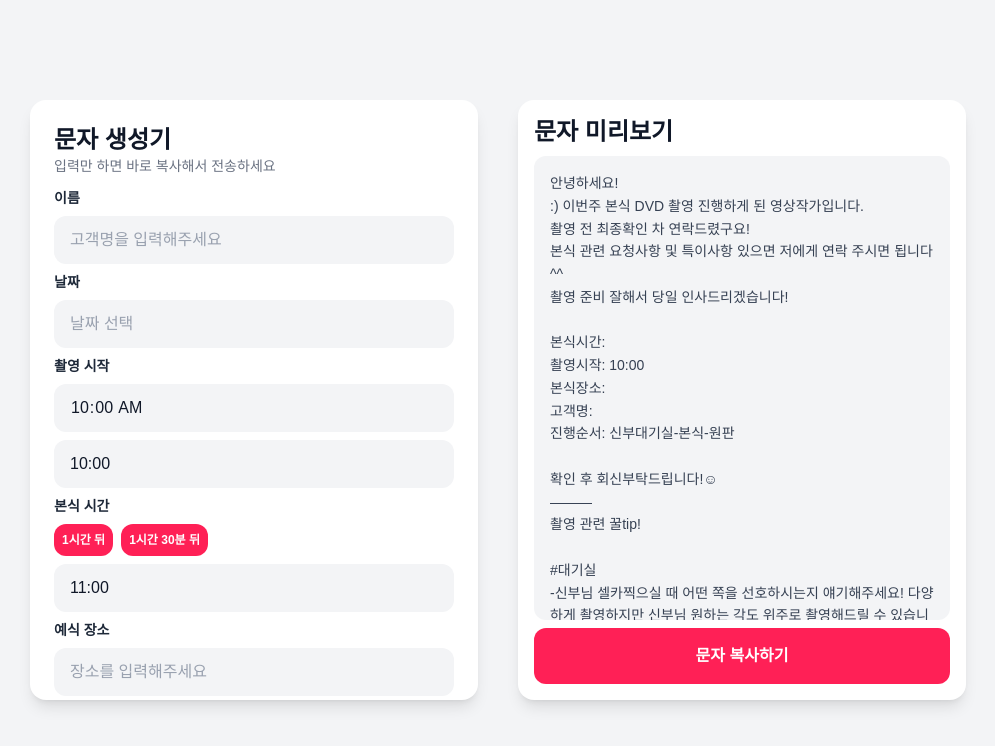
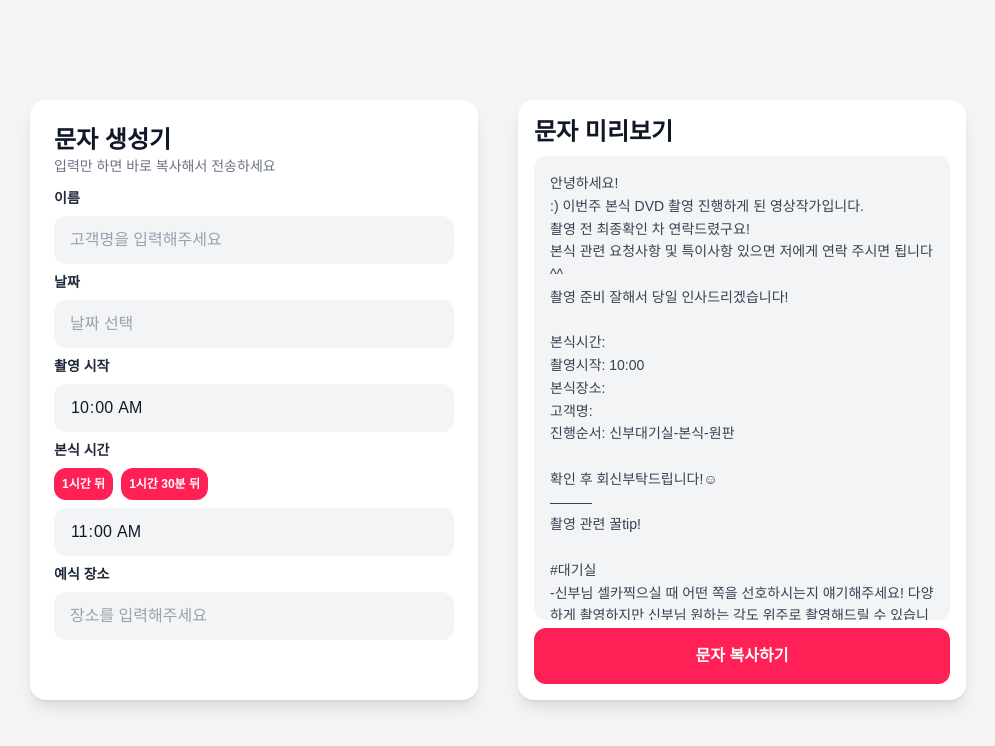
Before and after one commit to dohundev/auto-message, a Next.js app: page / in a window 1280 px wide. Shown: the top 746 px of the page, without its empty margins (142-1137 px from the left). Built offline with nearby package versions, Linux system fonts and the light colour scheme.

Commit message:
fix : 타임피커 input으로 수정

```diff
--- a/app/page.tsx
+++ b/app/page.tsx
@@ -121,7 +121,7 @@ const setTimeAfter = (time:number) => {
             value={shootTime}
             onChange={(e) => setShootTime(e.target.value)}
           />
-          <DatePicker
+          {/* <DatePicker
             selected={shootTime ? new Date(`2000-01-01T${shootTime}`) : null}
             onChange={(date: Date | null) => {
               if (date) {
@@ -142,7 +142,7 @@ const setTimeAfter = (time:number) => {
             onFocus={(e) => e.target.blur()}
 
 
-          />
+          />  */}
           <label className={labelStyle}>본식 시간</label>
          <div>
          <button className='bg-rose-500 text-xs  text-white font-semibold py-2 rounded-xl active:scale-[0.98] transition cursor-pointer p-2 mr-2'
@@ -153,7 +153,7 @@ const setTimeAfter = (time:number) => {
           >1시간 30분 뒤</button>
          </div>
 
-          <DatePicker
+          {/* <DatePicker
             selected={ceremonyTime ? new Date(`2000-01-01T${ceremonyTime}`) : null}
             onChange={(date: Date | null) => {
               if (date) {
@@ -172,8 +172,12 @@ const setTimeAfter = (time:number) => {
             wrapperClassName="w-full block"
             placeholderText="시간 선택"
             onFocus={(e) => e.target.blur()}
-
-
+          />   */}
+          <input
+            type='time'
+            className={inputStyle}
+            value={ceremonyTime}
+            onChange={(e) => setCeremonyTime(e.target.value)}
           />
 
           <label className={labelStyle}>예식 장소</label>
```
